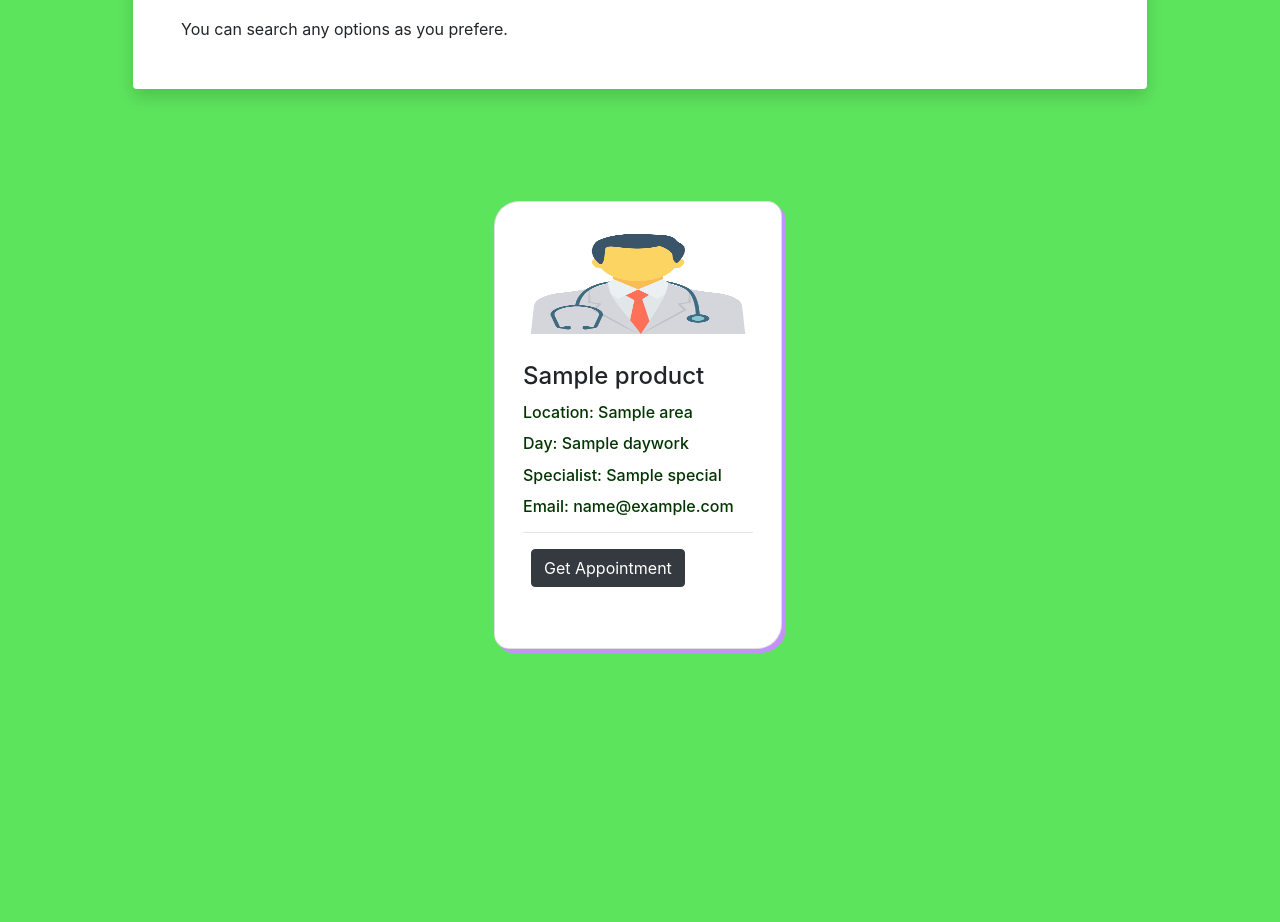
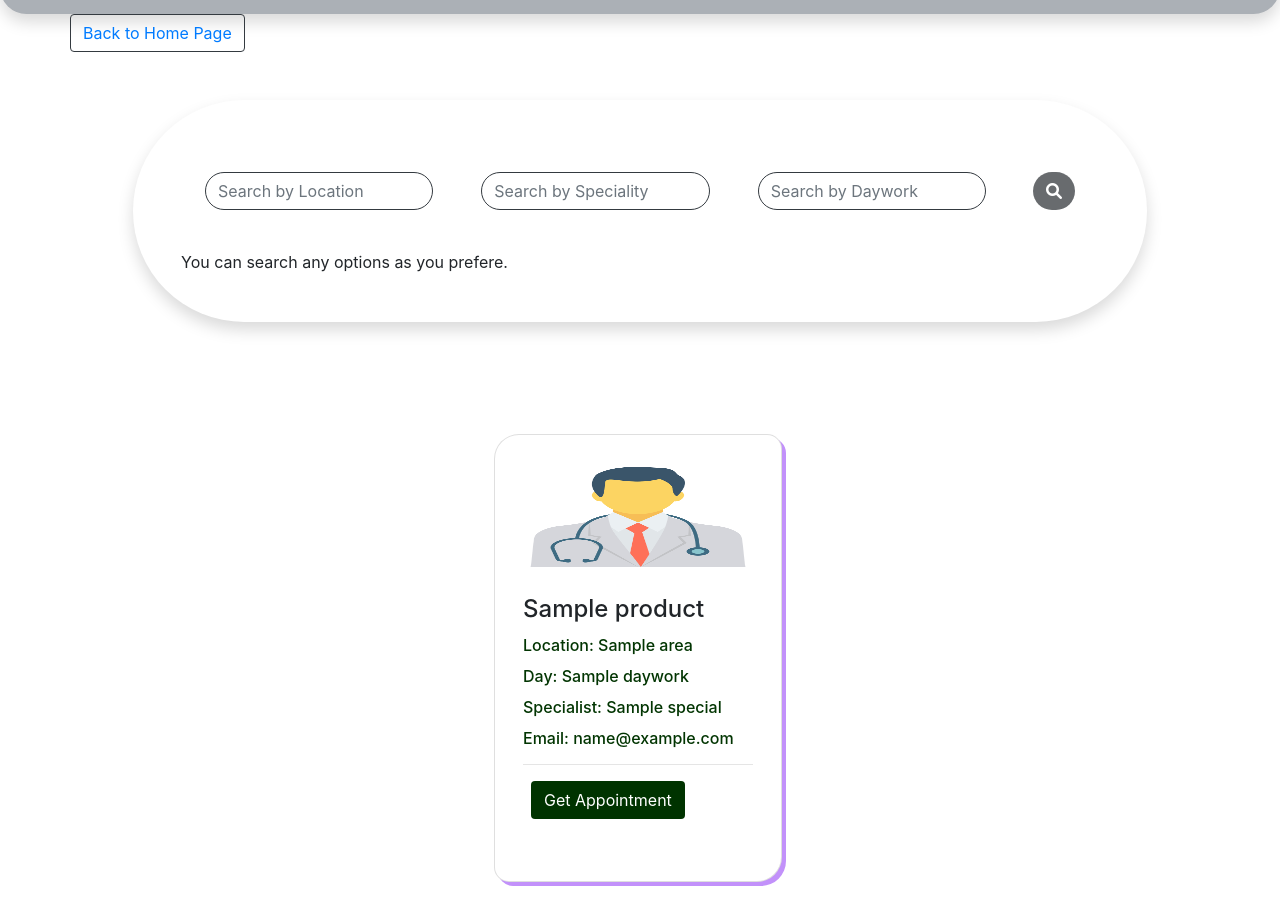
Before and after one commit to sadia-jannat/popular_hospital_work, a Django app: template template/testsearch.html in a window 1280 px wide. Shown: the part 339-1261 px from the top of the page. Before the commit the page ends 992 px from the top, so only its background shows below. Run offline with Django 4.2, Linux system fonts and the light colour scheme; the template is opened without the code that fills it: most values are stand-ins (such as "Sample title", 1, 10 or a date in 2020); some libraries are stand-ins or nearby versions.

Commit message:
Update testsearch.html

```diff
--- a/template/testsearch.html
+++ b/template/testsearch.html
@@ -37,45 +37,45 @@
 <link rel="stylesheet" href="https://stackpath.bootstrapcdn.com/bootstrap/4.4.1/css/bootstrap.min.css" integrity="sha384-Vkoo8x4CGsO3+Hhxv8T/Q5PaXtkKtu6ug5TOeNV6gBiFeWPGFN9MuhOf23Q9Ifjh" crossorigin="anonymous">
  <!--end-->
 
-<style>
-  .form-control:focus {
-  box-shadow: none;
-}
-.form-control-underlined {
-  border-width: 0;
-  border-bottom-width: 1px;
-  border-radius: 0;
-  padding-left: 0;
-}
-body {
-  background: rgb(93, 228, 93);
-  min-height: 100vh;
-  margin: 10px;
-}
+ <!-- static nebar link-->
+{%load static %}
+<link rel="stylesheet" href="{% static 'css/styletwo.css'%}">
 
-.form-control::placeholder {
-  font-size: 0.95rem;
-  color: #aaa;
-  font-style: italic;
-}
-
-h5 {
-font-family: 'Indie Flower', cursive;
-font-size: 32px;
-  color: #03A9F4;
-  font-weight: bold;
-}
-.logo i {
-     color: #054605;
-     font-size: 40px;
- }
-
- </style>
 
 </head>
 <body >
+  <section>
+    <div class="row">
+      <!--<div class="col-6">
+        <img src="{% static 'image/popular.jpg' %}" alt="Card image cap">
+      </div>-->
+      <div class="col ml-auto">
+        <img src="{% static 'image/backdoctor.png' %}" alt="Card image cap">
 
-<!--nav wrap and menu-, header body-->
+       <!-- {% if formfetch %}
+        <table class="table table-striped">
+          <thead>
+            <tr>
+              <th scope="col">Serial</th>
+              <th scope="col">Name</th>
+            </tr>
+          </thead>
+          <tbody>
+            {% for f in formfetch%}
+            <tr>
+              <th scope="row">{{f.pk}}</th>
+              <td>{{f.name}}</td>
+            </tr>
+            {%endfor%}
+          </tbody>
+        </table>
+        {%endif%}
+      </div>-->
+    </div>
+  </section>
+
+
+<!--nav wrap and menu-, header body
 <div class="container">
   <div class="nav-wrap">
       <div class="logo">
@@ -93,7 +93,7 @@ font-size: 32px;
 
 </div>
 </div>
-<!--nav wrap and menu-, header body end-->
+-nav wrap and menu-, header body end-->
 
 <!--<section>
   <form action="" method="get" class="d-flex">
@@ -136,27 +136,34 @@ font-size: 32px;
       {% endif %}
 
   </div>
-
+<h5 class="font-weight-light mb-4 font-italic text-white"> Popular Hospital Doctors Search </h5>
 </div> -->
 
-<!--latest-->
+<!--header-->
+<div class="container-fluid text-light py-2 px-2 rounded shadow rounded rounded-pill" style="background-color: #abb0b6;" >
+  <header class="text-center">
+      <h4>Search Your Doctor</h4>
+  </header>
+</div>
+<!--end header-->
+<!--latest two-->
 <div class="container">
   <div class="row mb-5">
+    <button class="btn btn-outline-dark mt-2 my-2 my-sm-0" type="submit"><a href="{% url 'home' %}">Back to Home Page</a></button>
     <div class="col-lg-12 mx-auto">
-      <h5 class="font-weight-light mb-4 font-italic text-white"> Popular Hospital Doctors Search </h5>
-      <div class="bg-white p-5 m-5 rounded shadow">
 
+      <!--search start-->
+      <div class="bg-white p-5 m-5 rounded shadow rounded rounded-pill">
 
             <div class="input-group">
 
-
               <form action="" method="get" class="d-flex">
-                <input class="form-control rounded rounded-pill m-4 border-5 bg-transparent " type="text" name="query" placeholder="Search by Location" aria-label="Search " >
-                <input class="form-control rounded rounded-pill m-4 border-5 bg-transparent" type="text" name="queryx" placeholder="Search by Speciality" aria-label="Search " >
-                <input class="form-control rounded rounded-pill m-4 border-5 bg-transparent" type="text" name="queryday" placeholder="Search by Daywork" aria-label="Search " >
+                <input class="form-control rounded rounded-pill m-4 border-dark border-5 bg-transparent " type="text" name="query" placeholder="Search by Location" aria-label="Search " >
+                <input class="form-control rounded rounded-pill m-4 border-dark border-5 bg-transparent" type="text" name="queryx" placeholder="Search by Speciality" aria-label="Search " >
+                <input class="form-control rounded rounded-pill m-4 border-dark border-5 bg-transparent" type="text" name="queryday" placeholder="Search by Daywork" aria-label="Search " >
 
                 <div class="input-group-append">
-                <button class="btn btn-secondary rounded rounded-pill m-4 border-5 bg-dark"><i class="fa fa-search fa-1x"> </i></button>
+                <button style="background-color: #686b6e;" class="btn  rounded rounded-pill m-4 border-5 "><i class="fa fa-search fa-1x" style="color: white;"> </i></button>
                 </div>
 
             </form>
@@ -165,6 +172,7 @@ font-size: 32px;
 
        <span>You can search any options as you prefere.</span>
       </div>
+      <!--end search start-->
     </div>
   </div>
 </div>
@@ -191,7 +199,8 @@ font-size: 32px;
                           <h6 class="card-title mt-1" style="color: rgb(2, 53, 2)" class="card-subtitle mt-1">Specialist: {{ product.special }}</h3>
                           <h6 class="card-title mt-1" style="color: rgb(2, 53, 2)" class="card-subtitle mt-1">Email: {{ product.email}}</h3>
                           <hr>
-                          <a href="{% url 'appointment' product.pk %}" class="btn btn-dark ml-2">Get Appointment</a>
+                          <!--<a href="{% url 'appointment' product.pk %}" class="btn btn-dark ml-2">Get Appointment</a>-->
+                          <a style="background-color: #003300; color: white;" href="{% url 'appointmentform' product.pk %}" class="btn  ml-2">Get Appointment</a>
 
 
                       </div>
@@ -201,7 +210,7 @@ font-size: 32px;
           {% endfor %}
 
       {% else %}
-           <p>No doctors available </p>
+           <h6 style="color: white;">No doctors available </h6>
       {% endif %}
 
   </div>
@@ -211,6 +220,7 @@ font-size: 32px;
 <!--end details-->
 
 
+
 <!-- Optional JavaScript; choose one of the two! -->
     <!-- Option 1: Bootstrap Bundle with Popper -->
     <script src="https://cdn.jsdelivr.net/npm/bootstrap@5.1.3/dist/js/bootstrap.bundle.min.js" integrity="sha384-ka7Sk0Gln4gmtz2MlQnikT1wXgYsOg+OMhuP+IlRH9sENBO0LRn5q+8nbTov4+1p" crossorigin="anonymous"></script>
```
